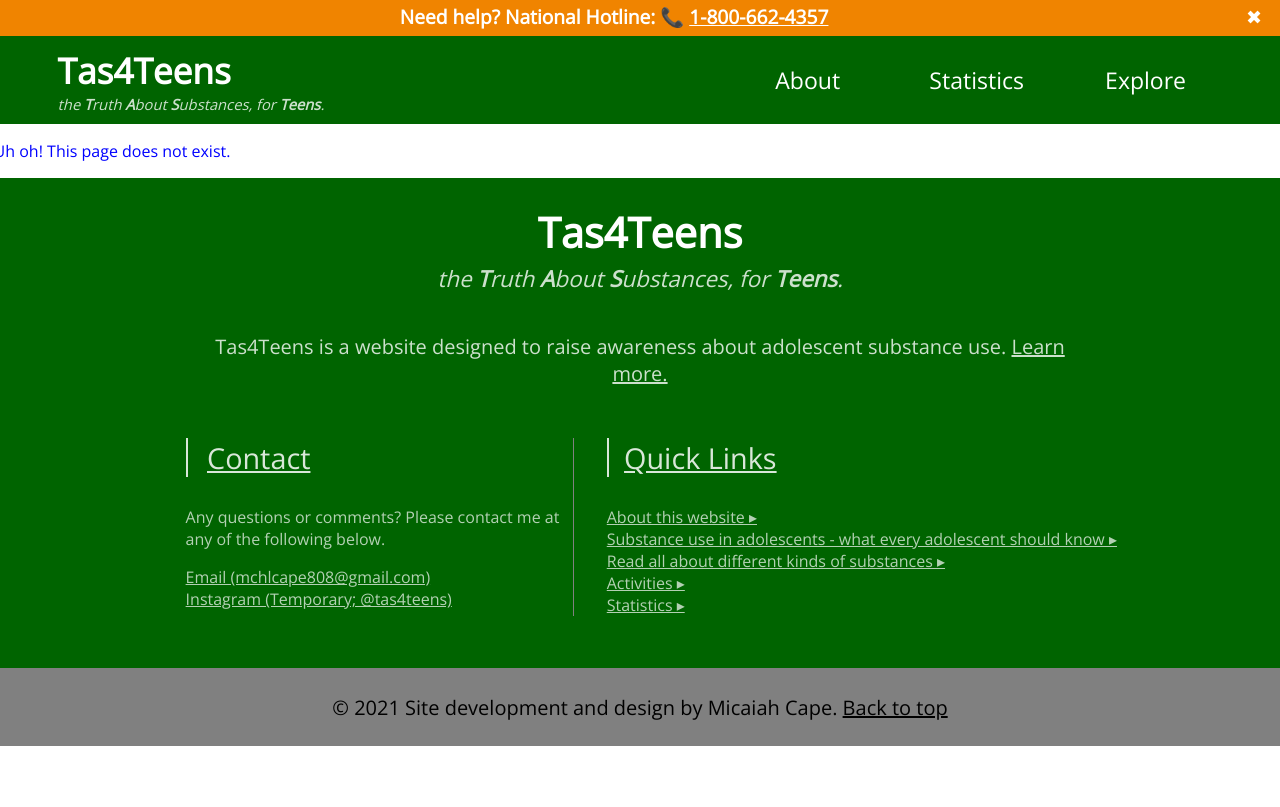
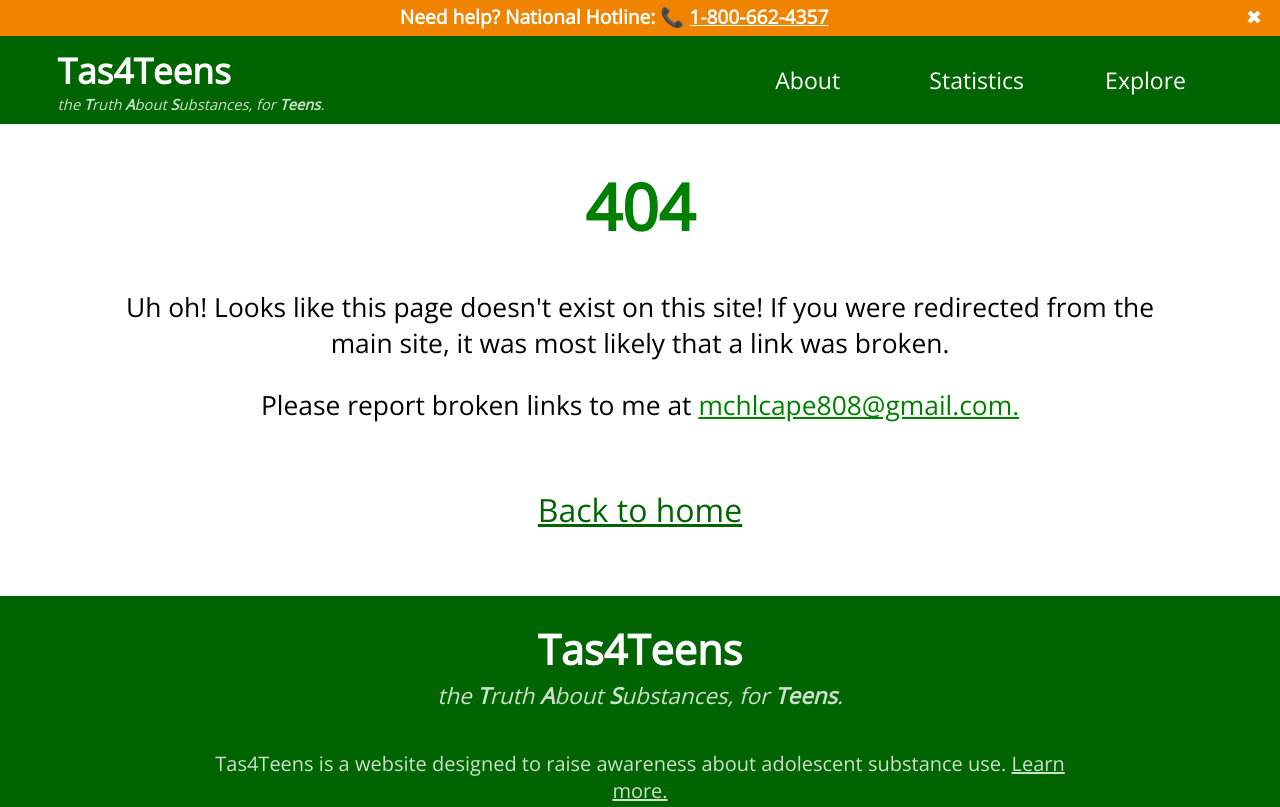
Before and after one commit to tas4teens/h, a plain HTML site: page 404.html in a window 1280 px wide. Shown: the top 807 px of the page. Drawn offline with nearby package versions, Linux system fonts and the light colour scheme.

Commit message:
fixed more bugs and updated 404

```diff
--- a/404.html
+++ b/404.html
@@ -7,6 +7,7 @@
     <meta name="viewport" content="width=device-width, initial-scale=1.0">
     <title>Page not found</title>
     <link rel="stylesheet" href="css/template.css">
+    <link rel="stylesheet" href="css/404.css">
     <link rel="preconnect" href="https://fonts.googleapis.com">
 <link rel="preconnect" href="https://fonts.gstatic.com" crossorigin>
 <link href="https://fonts.googleapis.com/css2?family=Nunito:wght@200&display=swap" rel="stylesheet">
@@ -80,7 +81,10 @@
    <!--!!!!!!!!!!!!!!!!!!!!!!!!!!!!!!!!!!!!!!!!!!!!!!!!!!!-->
    <!--!!!!!!!!!!!!!!!!!!!!!!!!!!!!!!!!!!!!!!!!!!!!!!!!!!!-->
 
-  <p style = "color: blue">Uh oh! This page does not exist.</p>
+  <p id= 'title'>404</p>
+  <p class = 'subtitle'>Uh oh! Looks like this page doesn't exist on this site! If you were redirected from the main site, it was most likely that a link was broken.</p>
+  <p class = 'subtitle'>Please report broken links to me at <a href="mailto:mchlcape808@gmail.com" class = 'citations'>mchlcape808@gmail.com.</a></p>
+  <a href="https://tas4teens.org" id = 'backtohome'>Back to home</a>
 
    <!--!!!!!!!!!!!!!!!!!!!!!!!!!!!!!!!!!!!!!!!!!!!!!!!!!!!-->
    <!--!!!!!!!!!!!!!!!!!!!!!!!!!!!!!!!!!!!!!!!!!!!!!!!!!!!-->
--- /dev/null
+++ b/css/404.css
@@ -0,0 +1,28 @@
+#title{
+    color: green;
+    font-size: 400%;
+    text-align: center;
+    font-weight: bold;
+    margin-top: 3%;
+    margin-bottom: 3%;
+}
+
+.subtitle{
+    font-size: 165%;
+    text-align: center;
+    margin-left: 10%;
+    margin-right: 10%;
+}
+
+.citations{
+    color: green;
+}
+
+#backtohome{
+    color: darkgreen;
+    display: block;
+    text-align: center;
+    margin-top: 5%;
+    margin-bottom: 5%;
+    font-size: 200%;
+}
```
Also changed, not shown: activities/js/listofquestions.js (+9 -5 lines), js/explore.js (+5 -5 lines).
